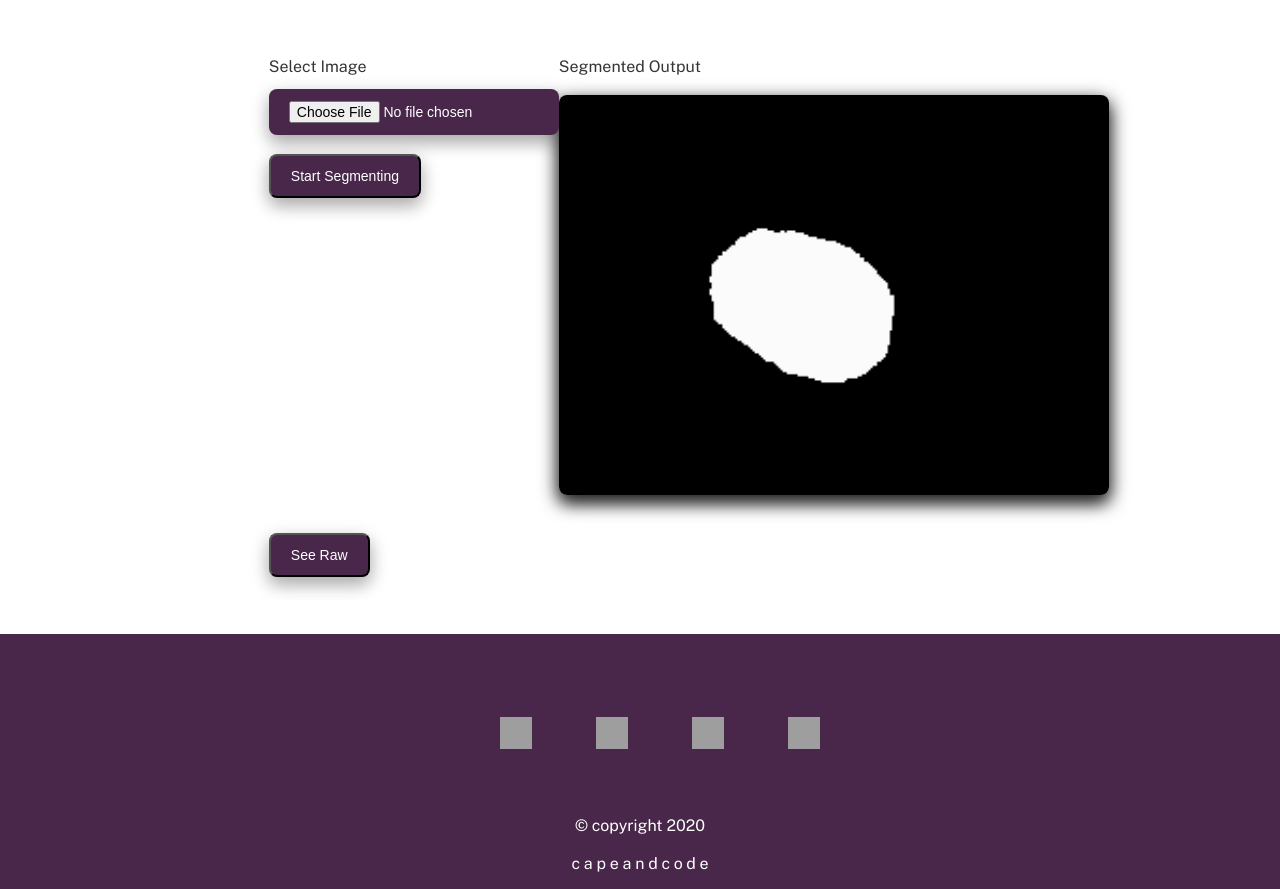
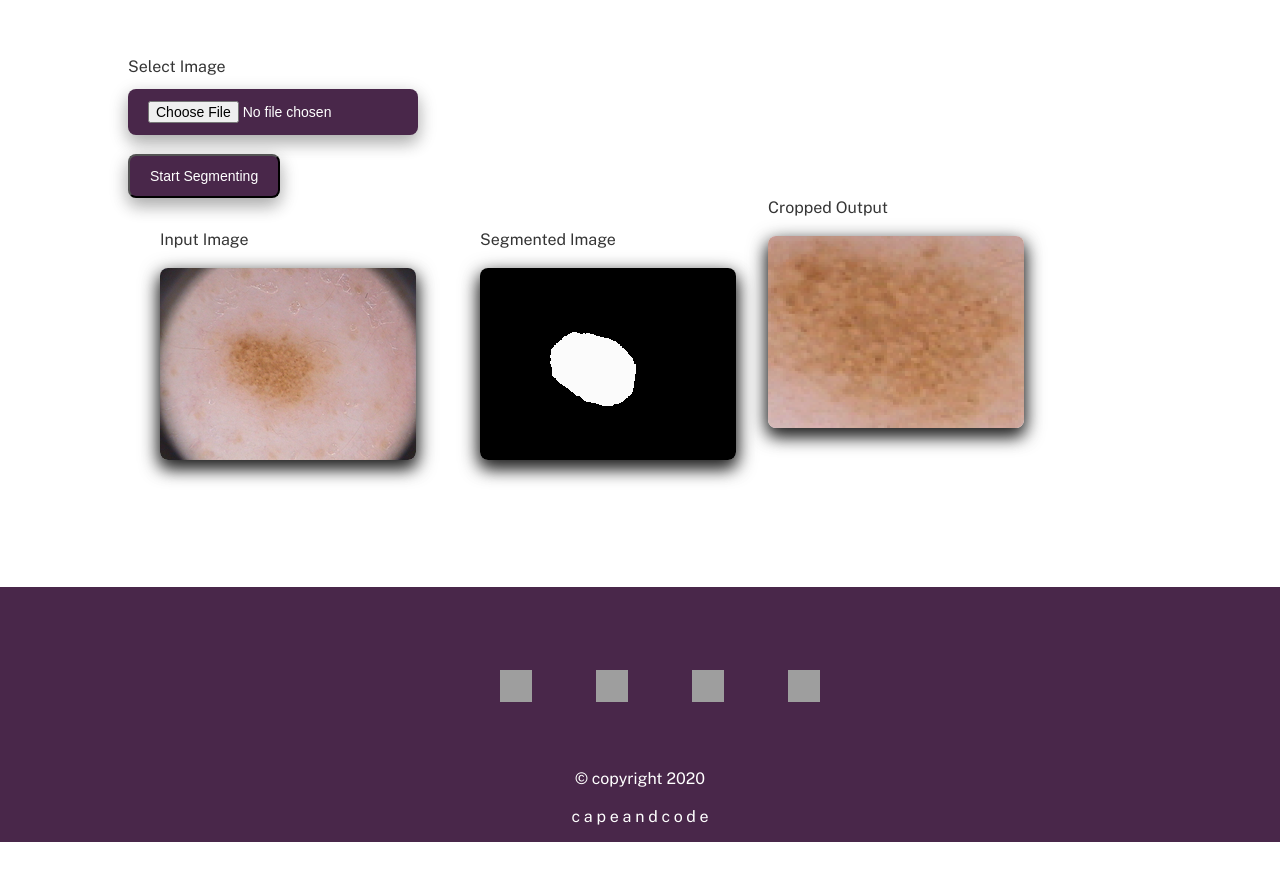
Before and after one commit to hashbanger/Online_Lesion_Segmentation_Platform, a Flask app: page /segment in a window 1280 px wide. Shown: the part 402-1291 px from the top of the page. After the commit the page ends 1244 px from the top, so only its background shows below. Run offline with Flask 2, Linux system fonts and the light colour scheme; some web fonts are replaced; grey boxes are pictures that could not be loaded.

Commit message:
updated templates and styling

```diff
--- a/static/main.css
+++ b/static/main.css
@@ -197,13 +197,16 @@ footer{
 
 .segment-container{
     border: #2a1d5a;
-    margin-left: 21%;
+    margin-left: 10%;
     /* justify-content: center; */
     align-content: center;
 }
 
-.col-1{
+
+
+.col-2, .col-3{
     float: left;
+    margin: 2em;
 }
 
 
@@ -228,8 +231,8 @@ footer{
 
 .output-image{
     border-radius: 8px;
-    height: 400px;
-    width: 550px;
+    height: 192px;
+    width: 256px;
     box-shadow: 0 8px 16px 0 rgba(0, 0, 0, 0.671), 0 6px 20px 0 rgba(0, 0, 0, 0.671);
 }
 
--- a/templates/segment.html
+++ b/templates/segment.html
@@ -33,14 +33,35 @@
    </div>
 
    <div class="col-2">
-        <label class='output-image-label' for="image">Segmented Output</label>
+        <label class='output-image-label' for="image">Input Image</label>
         <br><br>
-       <img class="output-image" src="{{ url_for('static', filename = 'segmented.bmp')}}">
+       <img class="output-image" src="{{ url_for('static', filename = 'input_image.bmp')}}">
        <br><br>
-       <a href="/download"><button type= "submit" class="button">See Raw</button></a>
-   </div>
     </div>
- </div>
+
+  <div class="col-3">
+      <label class='output-image-label' for="image">Segmented Image</label>
+      <br><br>
+     <img class="output-image" src="{{ url_for('static', filename = 'segmented.bmp')}}">
+     <br><br>
+  </div>
+
+    <div class="col-4">
+      <label class='output-image-label' for="image">Cropped Output</label>
+      <br><br>
+     <img class="output-image" src="{{ url_for('static', filename = 'cropped.bmp')}}">
+     <br><br>
+    </div>
+
+    <!-- <div class="col-5">
+      <label class='output-image-label' for="image">Cropped Output</label>
+      <br><br>
+     <img class="output-image" src="{{ url_for('static', filename = 'cropped.bmp')}}">
+     <br><br>
+    </div> -->
+
+</div>
+</div>
 
  <br><br><br>
 {% endblock content %}
```
